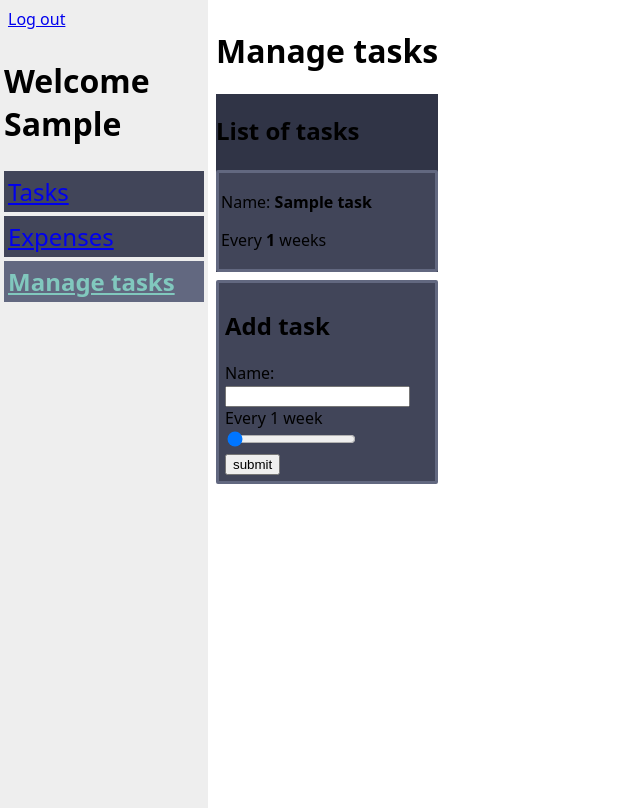
After one commit to Matipolit/planer, a Django app: page /planer/tasks_manage/ in a window 1280 px wide. The commit adds this page. Shown: the whole page, without its empty margins (0-640 px from the left). Run offline with Django 4.2, Linux system fonts and the light colour scheme; a user stored in the database is signed in; tables that the repository leaves empty hold one stand-in row (values such as "Sample post").

Commit message:
add manage tasks view for admin

```diff
--- a/planer_app/templates/base.html
+++ b/planer_app/templates/base.html
@@ -15,6 +15,9 @@
                 <h1>Welcome {{user_name}}</h1>
                 <a class="{% if view_name == "index" %}selected {% endif %}nav" href="/planer/">Tasks</a>
                 <a class="{% if view_name == "expenses" %}selected {% endif %}nav" href="/planer/expenses/">Expenses</a>
+                {% if user.is_superuser %}
+                <a class="{% if view_name == "tasks_manage" %}selected {% endif %}nav" href="/planer/tasks_manage/">Manage tasks</a>
+                {% endif %}
         </div>
         {% endwith %}
         {% endif %}
--- /dev/null
+++ b/planer_app/templates/tasks_manage.html
@@ -0,0 +1,73 @@
+{% extends "base.html" %}
+
+{% block content %}
+
+<script>
+  window.onload = (event) => {
+    const slider = document.getElementById("frequency");
+    const label = document.getElementById("for_frequency");
+    slider.addEventListener("input", (event) => {
+      label.textContent = "Every " + event.target.value + " weeks";
+    })
+  };
+
+</script>
+
+<style>
+  .taskList, .addTask {
+    background-color: #303446;
+  }
+
+  .taskList {
+    display: flex;
+    flex-direction: column;
+    gap: 3px;
+  }
+
+  .manage {
+    display: flex;
+    gap: 8px;
+    flex-direction: column;
+  }
+
+  .addTask {
+    padding: 6px;
+  }
+
+  .task {
+    padding: 2px;
+  }
+
+  .task, .addTask {
+    border: solid;
+    background-color: #414559;
+    border-color: #626880;
+    border-radius: 2px;
+  }
+</style>
+
+<h1>Manage tasks</h1>
+
+<div class="manage">
+  <div class="taskList">
+    <h2>List of tasks</h2>
+    {% for task in tasks %}
+      <div class="task">
+        <p>Name: <b>{{ task.name }}</b></p>
+        <p>Every <b>{{ task.frequency }}</b> weeks</p>
+      </div>
+    {% endfor %}
+  </div>
+  <form class="addTask" method="post">
+
+    {% csrf_token %}
+    <h2>Add task</h2>
+    <label for="name">Name:</label><br>
+    <input type="text" id="name" name="name"><br>
+    <label id="for_frequency" for="frequency">Every 1 week</label><br>
+    <input type="range" id="frequency" name="frequency" min="1" max="51" value="1"><br>
+    <input type="submit" value="submit">
+  </form>
+</div>
+
+{% endblock content %}
--- a/planer_app/urls.py
+++ b/planer_app/urls.py
@@ -4,5 +4,6 @@ from . import views
 
 urlpatterns = [
     path("", views.index, name="index"),
-    path("expenses/", views.expenses, name="expenses")
+    path("expenses/", views.expenses, name="expenses"),
+    path("tasks_manage/", views.tasks_manage, name="tasks_manage")
 ]
--- a/planer_app/views.py
+++ b/planer_app/views.py
@@ -3,6 +3,8 @@ from django.contrib.auth import authenticate, login
 from django.http import HttpResponse, HttpRequest
 from django.shortcuts import render
 from django.contrib.auth.decorators import login_required
+from django.contrib.admin.views.decorators import staff_member_required
+from .models import Task
 
 
 @login_required(login_url='login')
@@ -15,3 +17,16 @@ def index(request: HttpRequest):
 def expenses(request: HttpRequest):
     context = {"user_name": request.user.first_name}
     return render(request, "expenses.html", context)
+
+
+@staff_member_required(login_url="login")
+def tasks_manage(request: HttpRequest):
+    if(request.method == "POST"):
+        vars = request.POST
+        instance = Task.objects.create(name = vars["name"], frequency = vars["frequency"])
+        print(f"Manage tasks instance: {instance}")
+
+    tasks = Task.objects.all()
+    print(f"tasks: {tasks}")
+    context = {"user_name": request.user.first_name, "tasks": tasks}
+    return render(request, "tasks_manage.html", context)
```
Also changed, not shown: 2 other files.
